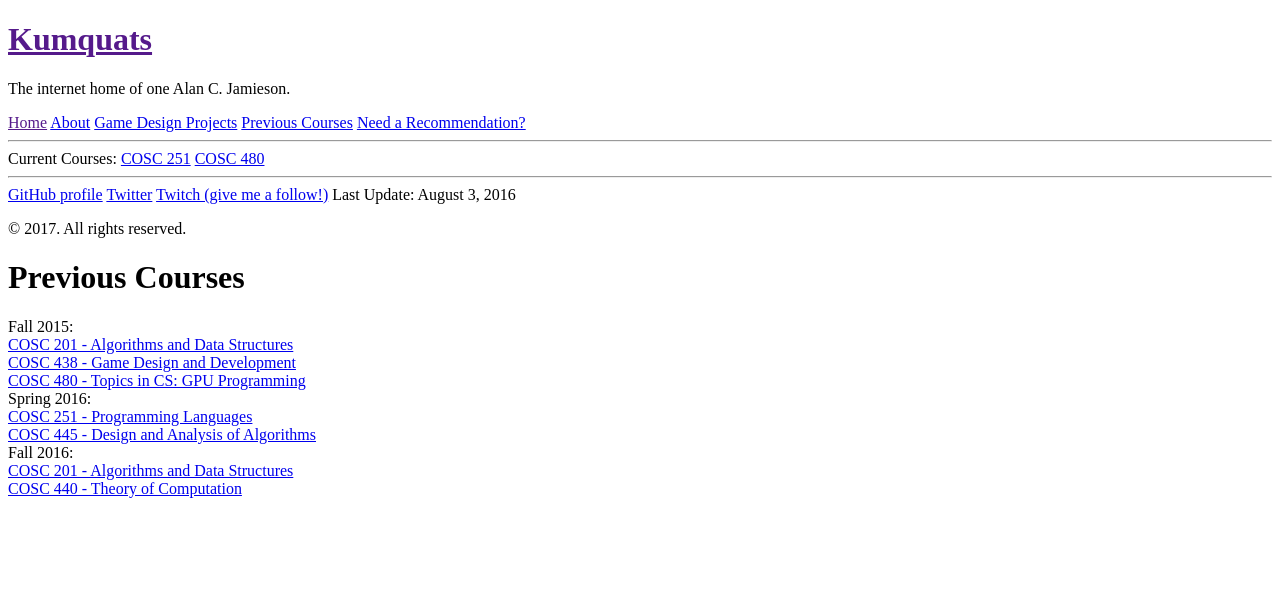
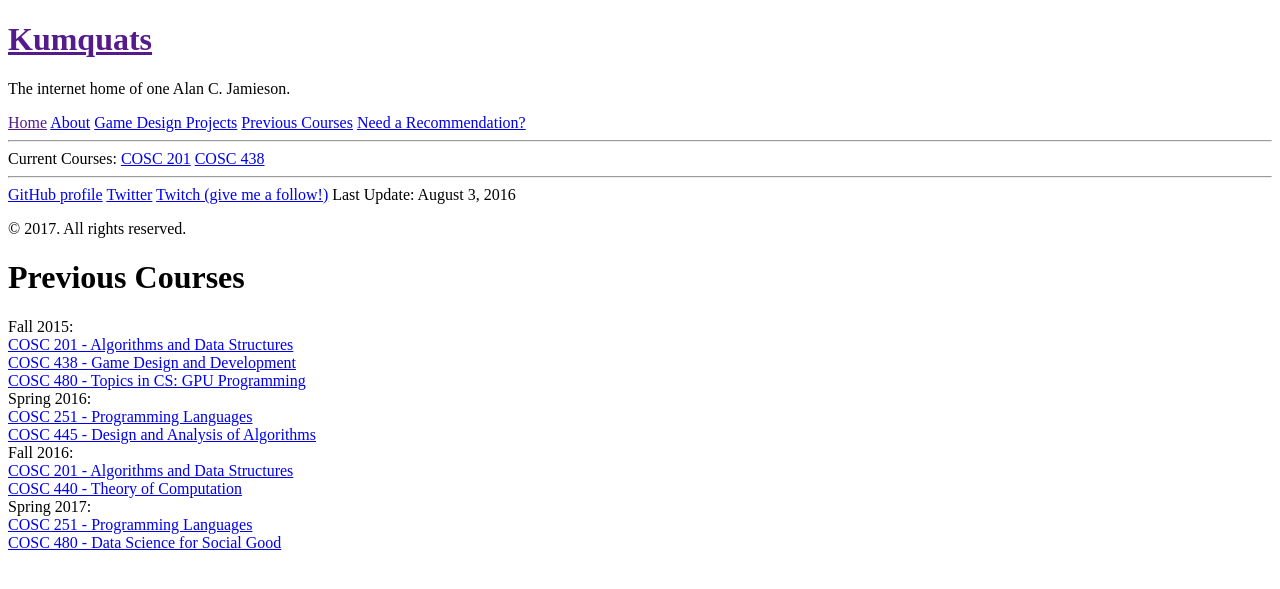
Before and after one commit to ripark/ripark.github.io, a Jekyll site: the page built from prevcourses.html, in a window 1280 px wide. Shown: the top 589 px of the page. Built offline with Jekyll 4.4.1, drawn with Linux system fonts in a browser that asks for light colours; Markdown is read by kramdown in place of the engine named in the settings.

Commit message:
final fall push

```diff
--- a/prevcourses.html
+++ b/prevcourses.html
@@ -23,3 +23,9 @@
 <br>
 <a href="http://ripark.github.io/f16/cosc440/">COSC 440 - Theory of Computation</a>
 <br>
+Spring 2017:
+<br>
+<a href="http://ripark.github.io/s17/cosc251/">COSC 251 - Programming Languages</a>
+<br>
+<a href="http://ripark.github.io/s17/cosc480/">COSC 480 - Data Science for Social Good</a>
+<br>
--- a/s17/cosc251.html
+++ b/s17/cosc251.html
@@ -1,5 +1,5 @@
 ---
-layout: course
+layout: default
 title: "COSC 251: Programming Languages"
 shorttitle: "COSC 251"
 ---
--- a/s17/cosc480.html
+++ b/s17/cosc480.html
@@ -1,5 +1,5 @@
 ---
-layout: course
+layout: default
 shorttitle: "COSC 480"
 title: "COSC 480: Topics in Computer Science"
 ---
```
Also changed, not shown: f17/cosc201.html (added, +17 -0 lines), f17/cosc438.html (added, +18 -0 lines), 4 other files.
